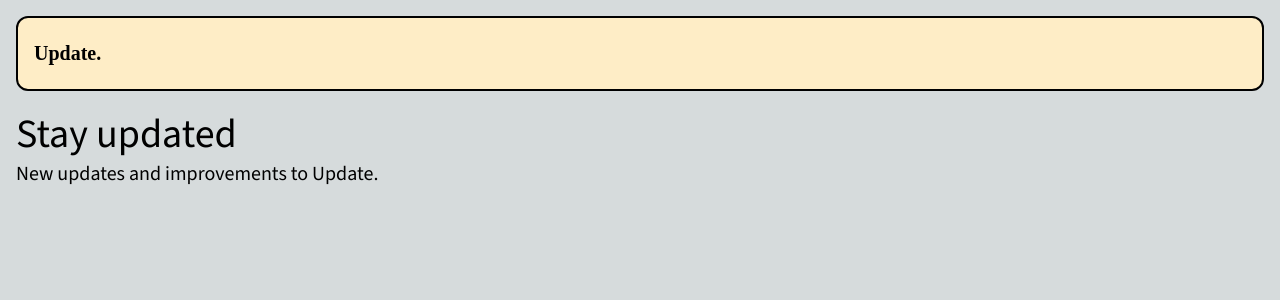
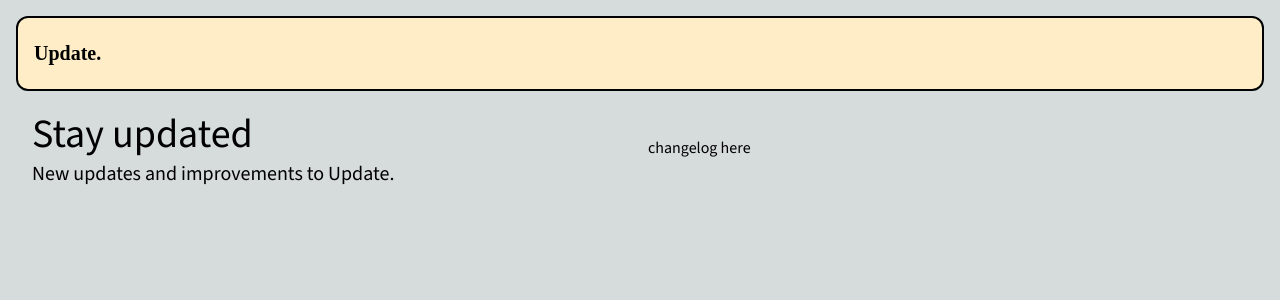
Before and after one commit to piotrszubert/update-changelog-template, a Next.js app: page / in a window 1280 px wide. Shown: the top 300 px of the page. Built offline with nearby package versions, Linux system fonts and the light colour scheme.

Commit message:
2-columns layout

```diff
--- a/pages/index.tsx
+++ b/pages/index.tsx
@@ -15,13 +15,18 @@ export default function Home() {
         <link rel="icon" href="/favicon.ico" />
       </Head>
       <Header/>
-      <main className={`${sourceSans3.className}`}>
+      <main className={`${sourceSans3.className} ${styles.main}`}>
+        <div>
           <h1>
             Stay updated
           </h1>
           <h2>
             New updates and improvements to Update.
           </h2>
+        </div>
+        <div>
+          changelog here
+        </div>
       </main>
     </>
   )
--- /dev/null
+++ b/styles/Home.module.css
@@ -0,0 +1,15 @@
+.main {
+  padding: 0 1rem;
+  display: grid;
+  align-items: center;
+  justify-content: center;
+  gap: 1rem;
+  grid-template-columns: 1fr 1fr;
+}
+
+
+@media(max-width: 1024px) {
+  .main {
+    grid-template-columns: 1fr;
+  }
+}
```
Lines whose indentation alone changed are shown as unchanged.
